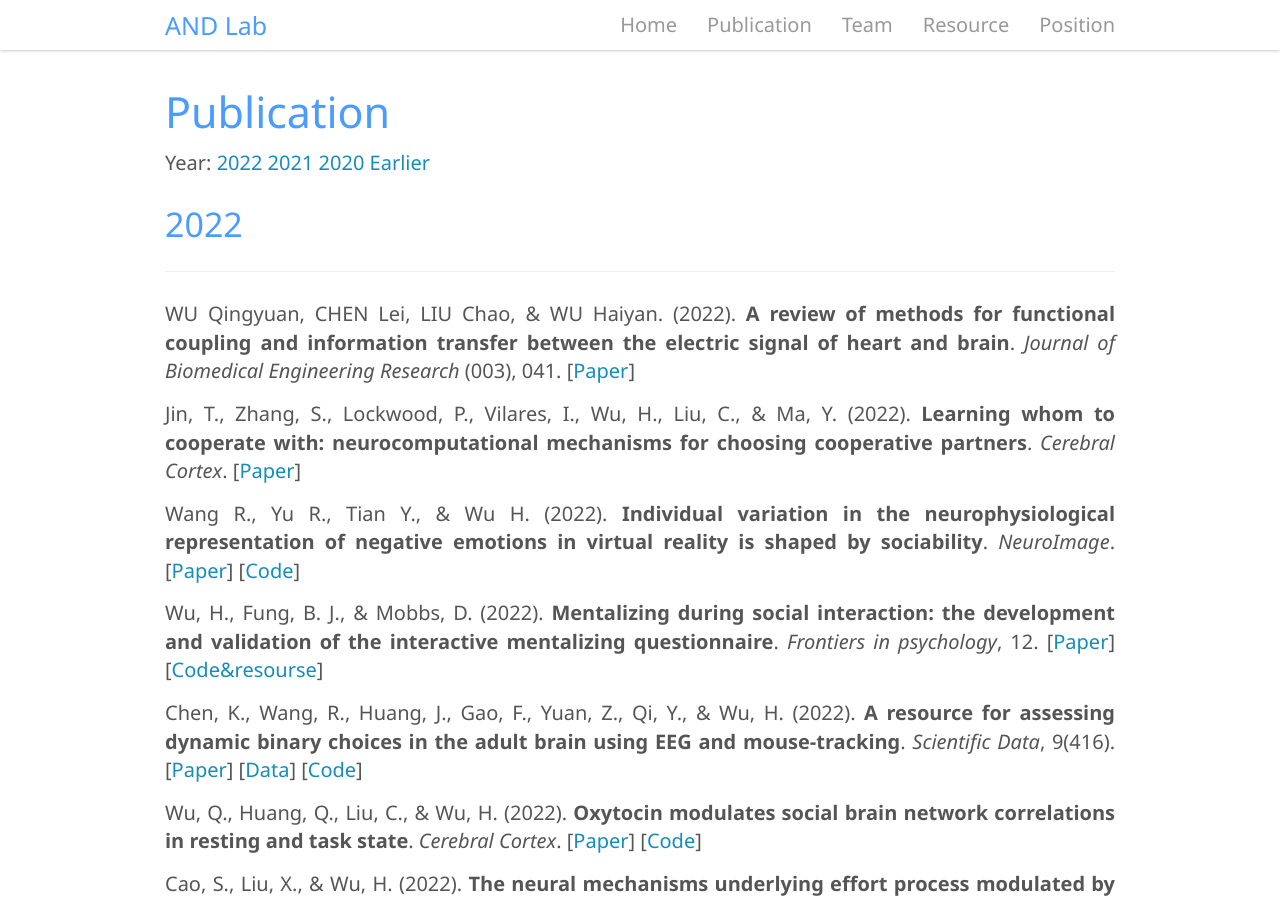
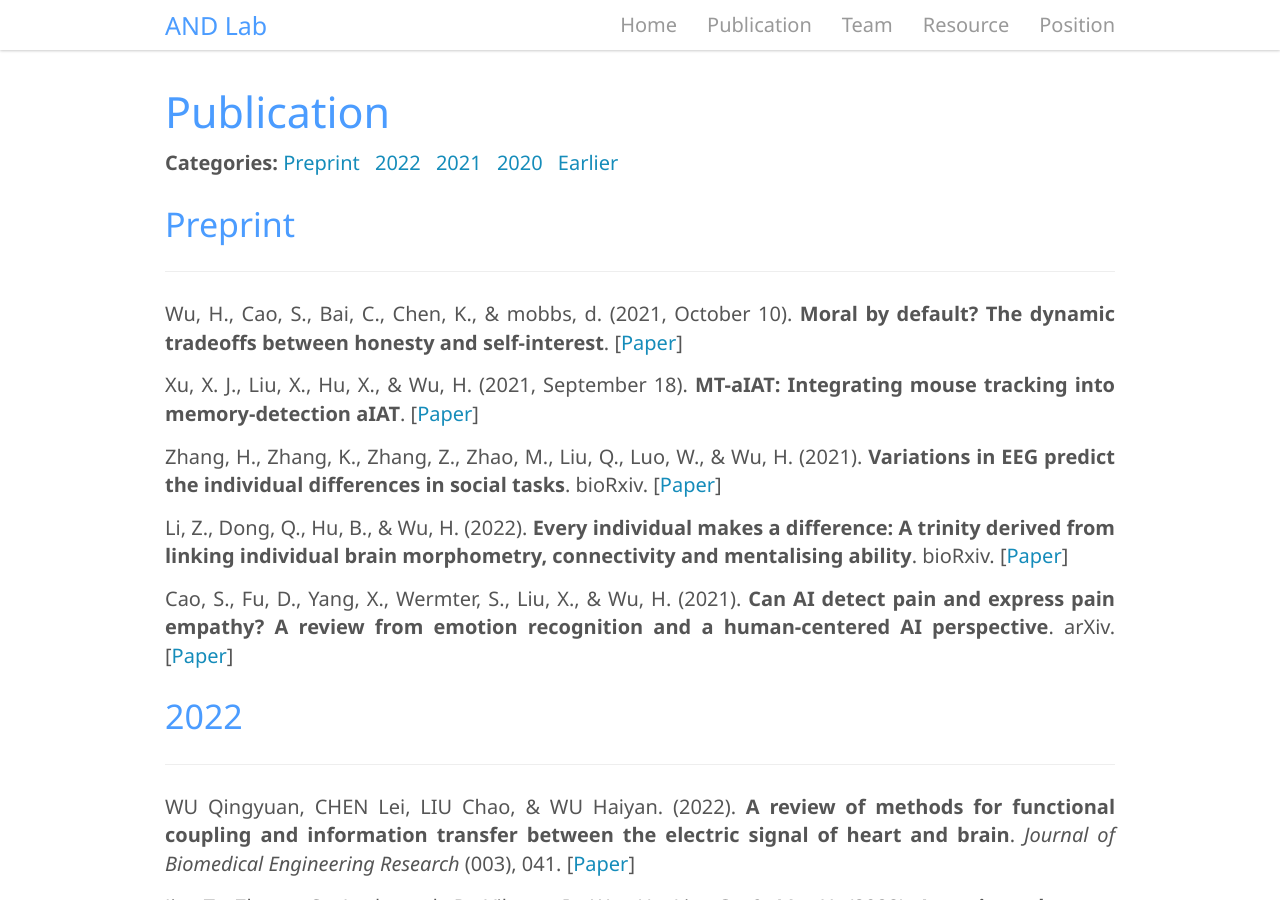
Before and after one commit to andlab-um/lab-website, a Jekyll site: the page built from _pages/publication.md, in a window 1280 px wide and 900 px high. Built offline with Jekyll 4.4.1, drawn with Linux system fonts in a browser that asks for light colours; nearby versions of some CDN libraries.

Commit message:
add publication

```diff
--- a/_pages/publication.md
+++ b/_pages/publication.md
@@ -8,7 +8,20 @@ permalink: /publication
 
 ## Publication
 
-Year: [2022](#2022) [2021](#2021) [2020](#2020) [Earlier](#earlier)
+**Categories:** [Preprint](#preprint)&ensp; [2022](#2022)&ensp; [2021](#2021)&ensp; [2020](#2020)&ensp; [Earlier](#earlier)
+
+### Preprint
+---
+
+Wu, H., Cao, S., Bai, C., Chen, K., & mobbs, d. (2021, October 10). **Moral by default? The dynamic tradeoffs between honesty and self-interest**. [[Paper](https://doi.org/10.31234/osf.io/kr4pw){:target="_blank"}]
+
+Xu, X. J., Liu, X., Hu, X., & Wu, H. (2021, September 18). **MT-aIAT: Integrating mouse tracking into memory-detection aIAT**. [[Paper](https://doi.org/10.31234/osf.io/ny9xq){:target="_blank"}]
+
+Zhang, H., Zhang, K., Zhang, Z., Zhao, M., Liu, Q., Luo, W., & Wu, H. (2021). **Variations in EEG predict the individual differences in social tasks**. bioRxiv. [[Paper](https://doi.org/10.1101/2021.10.29.465647){:target="_blank"}]
+
+Li, Z., Dong, Q., Hu, B., & Wu, H. (2022). **Every individual makes a difference: A trinity derived from linking individual brain morphometry, connectivity and mentalising ability**. bioRxiv. [[Paper](https://doi.org/10.1101/2022.04.11.487870){:target="_blank"}]
+
+Cao, S., Fu, D., Yang, X., Wermter, S., Liu, X., & Wu, H. (2021). **Can AI detect pain and express pain empathy? A review from emotion recognition and a human-centered AI perspective**. arXiv. [[Paper](https://doi.org/10.48550/ARXIV.2110.04249){:target="_blank"}]
 
 ### 2022
 ---
```
